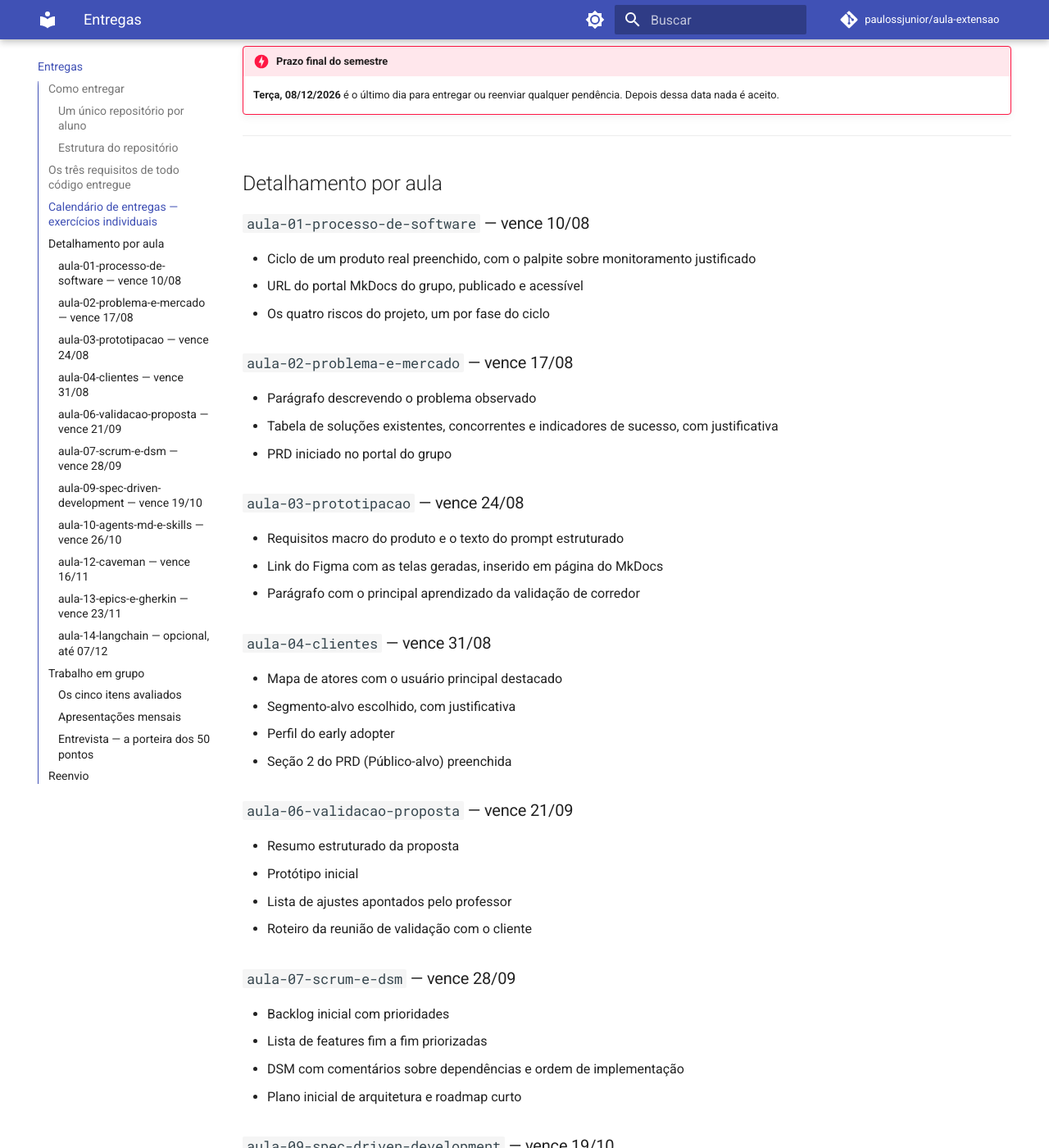
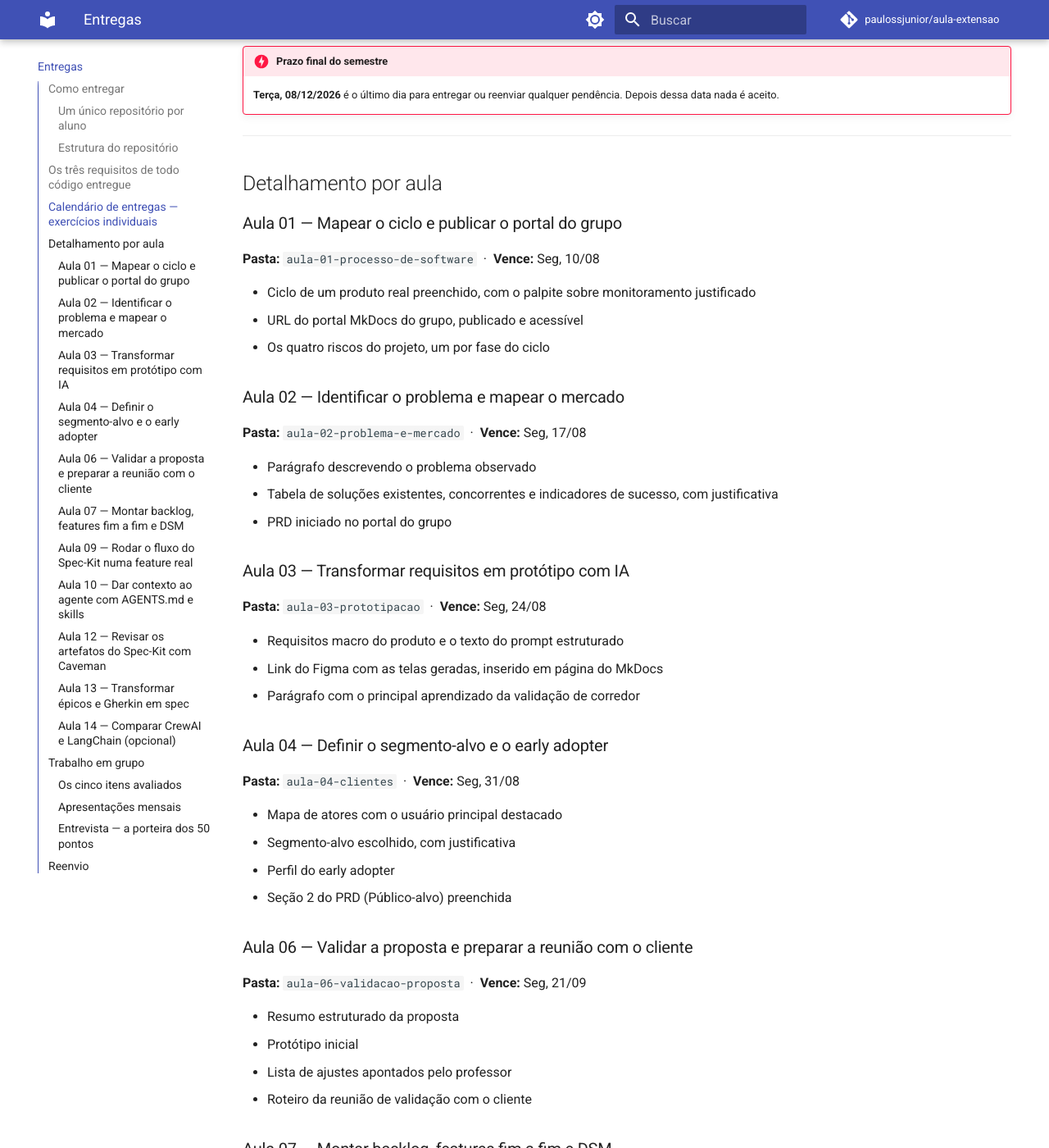
Before and after one commit to paulossjunior/aula-extensao, an MkDocs documentation site: the page built from docs/entregas/index.md, in a window 1280 px wide and 1400 px high, scrolled down 2604 px. Shown: the whole window at 82% size. Built offline with MkDocs 1.6.1 and Material for MkDocs 9.7.7, drawn with Linux system fonts in a browser that asks for light colours; comment, search, counter and statistics services are not loaded; some of the changed text lies outside the part shown.

Commit message:
docs: name delivery sections by lesson objective
The "Detalhamento por aula" headings were folder slugs — aula-09-spec-driven-
development — so the sidebar read as a list of paths rather than of goals.
Each heading now states what the lesson is for, and the folder name and due
date moved into a data line under it.

Co-Authored-By: Claude Opus 5 (1M context) <noreply@anthropic.com>

```diff
--- a/docs/entregas/index.md
+++ b/docs/entregas/index.md
@@ -89,73 +89,95 @@ Sempre que a entrega **contiver código**, ela precisa das três peças abaixo.
 
 ## Detalhamento por aula
 
-### `aula-01-processo-de-software` — vence 10/08
+### Aula 01 — Mapear o ciclo e publicar o portal do grupo
+
+**Pasta:** `aula-01-processo-de-software` &nbsp;·&nbsp; **Vence:** Seg, 10/08
 
 - Ciclo de um produto real preenchido, com o palpite sobre monitoramento justificado
 - URL do portal MkDocs do grupo, publicado e acessível
 - Os quatro riscos do projeto, um por fase do ciclo
 
-### `aula-02-problema-e-mercado` — vence 17/08
+### Aula 02 — Identificar o problema e mapear o mercado
+
+**Pasta:** `aula-02-problema-e-mercado` &nbsp;·&nbsp; **Vence:** Seg, 17/08
 
 - Parágrafo descrevendo o problema observado
 - Tabela de soluções existentes, concorrentes e indicadores de sucesso, com justificativa
 - PRD iniciado no portal do grupo
 
-### `aula-03-prototipacao` — vence 24/08
+### Aula 03 — Transformar requisitos em protótipo com IA
+
+**Pasta:** `aula-03-prototipacao` &nbsp;·&nbsp; **Vence:** Seg, 24/08
 
 - Requisitos macro do produto e o texto do prompt estruturado
 - Link do Figma com as telas geradas, inserido em página do MkDocs
 - Parágrafo com o principal aprendizado da validação de corredor
 
-### `aula-04-clientes` — vence 31/08
+### Aula 04 — Definir o segmento-alvo e o early adopter
+
+**Pasta:** `aula-04-clientes` &nbsp;·&nbsp; **Vence:** Seg, 31/08
 
 - Mapa de atores com o usuário principal destacado
 - Segmento-alvo escolhido, com justificativa
 - Perfil do early adopter
 - Seção 2 do PRD (Público-alvo) preenchida
 
-### `aula-06-validacao-proposta` — vence 21/09
+### Aula 06 — Validar a proposta e preparar a reunião com o cliente
+
+**Pasta:** `aula-06-validacao-proposta` &nbsp;·&nbsp; **Vence:** Seg, 21/09
 
 - Resumo estruturado da proposta
 - Protótipo inicial
 - Lista de ajustes apontados pelo professor
 - Roteiro da reunião de validação com o cliente
 
-### `aula-07-scrum-e-dsm` — vence 28/09
+### Aula 07 — Montar backlog, features fim a fim e DSM
+
+**Pasta:** `aula-07-scrum-e-dsm` &nbsp;·&nbsp; **Vence:** Seg, 28/09
 
 - Backlog inicial com prioridades
 - Lista de features fim a fim priorizadas
 - DSM com comentários sobre dependências e ordem de implementação
 - Plano inicial de arquitetura e roadmap curto
 
-### `aula-09-spec-driven-development` — vence 19/10
+### Aula 09 — Rodar o fluxo do Spec-Kit numa feature real
+
+**Pasta:** `aula-09-spec-driven-development` &nbsp;·&nbsp; **Vence:** Seg, 19/10
 
 - Repositório com o Spec-Kit inicializado
 - `.specify/memory/constitution.md` com os princípios reais do grupo
 - `specs/[FEATURE]/spec.md` revisado
 - `plan.md` e `tasks.md`, mais reflexão comparando a ordem proposta pelo agente com a DSM
 
-### `aula-10-agents-md-e-skills` — vence 26/10
+### Aula 10 — Dar contexto ao agente com AGENTS.md e skills
+
+**Pasta:** `aula-10-agents-md-e-skills` &nbsp;·&nbsp; **Vence:** Seg, 26/10
 
 - `AGENTS.md` commitado, mais o relato do que o agente errou na primeira tentativa
 - Constitution e `AGENTS.md` sem sobreposição, com a lista do que foi movido
 - `skills-lock.json` e a skill própria versionada
 
-### `aula-12-caveman` — vence 16/11
+### Aula 12 — Revisar os artefatos do Spec-Kit com Caveman
+
+**Pasta:** `aula-12-caveman` &nbsp;·&nbsp; **Vence:** Seg, 16/11
 
 - Artefato do Spec-Kit anotado, com no mínimo cinco marcações de corte ou preservação
 - Três versões da mesma resposta, com contagem de palavras
 - Duas revisões reais do fluxo, com decisão do grupo
 - Tabela de informação preservada × perdida
 
-### `aula-13-epics-e-gherkin` — vence 23/11
+### Aula 13 — Transformar épicos e Gherkin em spec
+
+**Pasta:** `aula-13-epics-e-gherkin` &nbsp;·&nbsp; **Vence:** Seg, 23/11
 
 - `docs/epics.md` versionado
 - Arquivo de rule criado
 - Comando `/epic-to-spec` salvo
 - `spec.md`, `plan.md`, `tasks.md` gerados, com nota sobre divergências entre agente, épico e DSM
 
-### `aula-14-langchain` — opcional, até 07/12
+### Aula 14 — Comparar CrewAI e LangChain *(opcional)*
+
+**Pasta:** `aula-14-langchain` &nbsp;·&nbsp; **Vence:** Seg, 07/12 &nbsp;·&nbsp; **Opcional**
 
 Desafio da Aula 14: refazer a crew em LangChain, com a tabela comparativa preenchida e a recomendação escrita.
 
```
